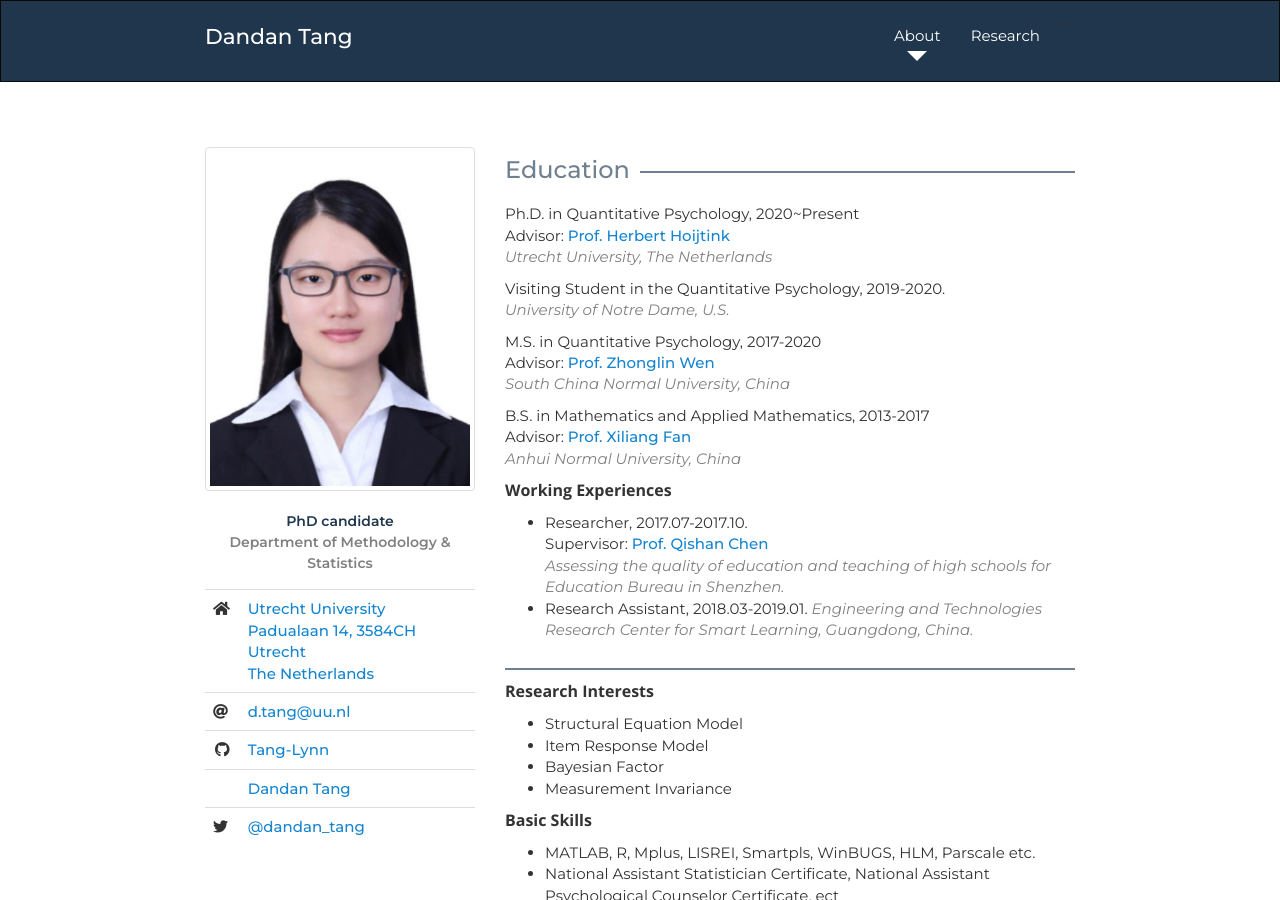
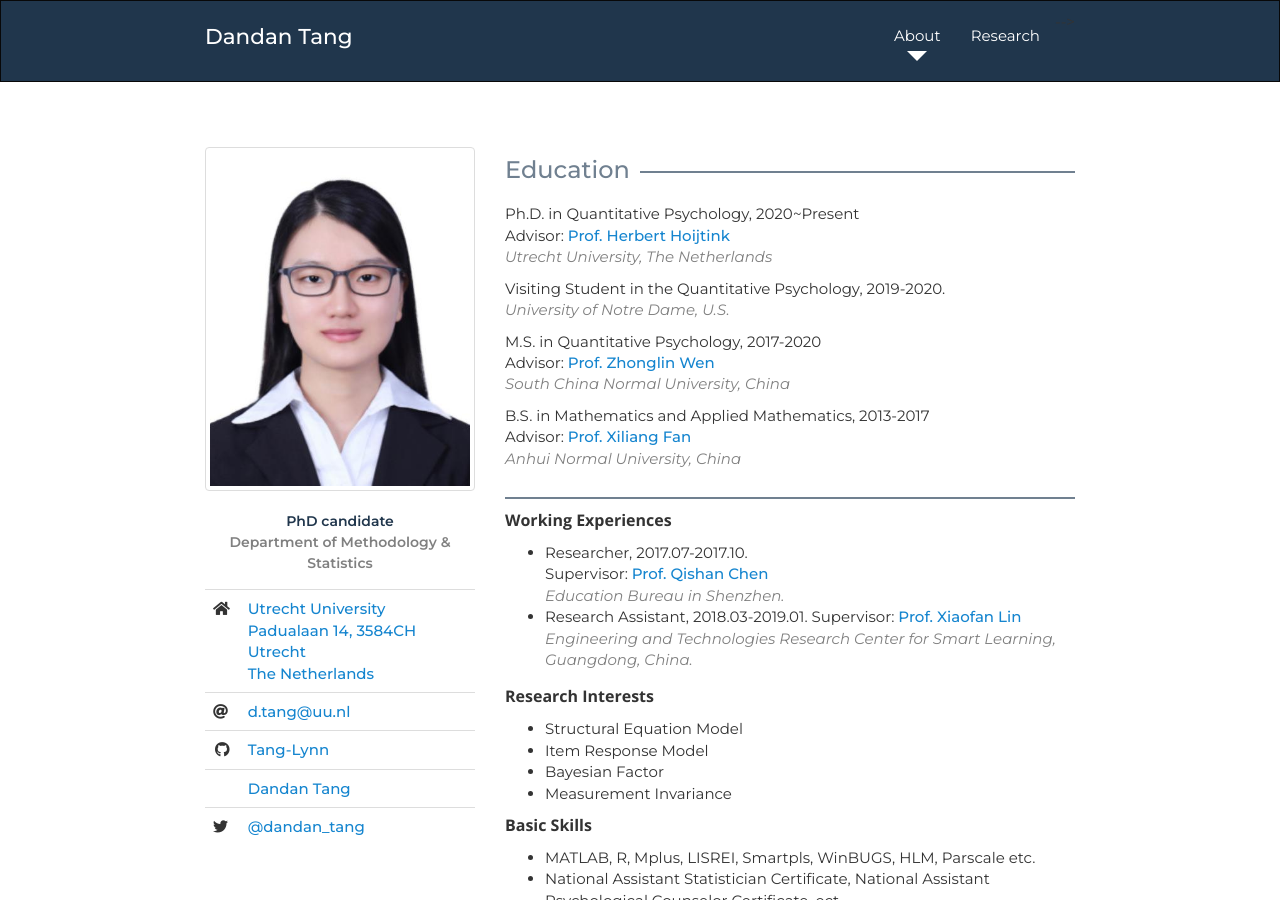
Before and after one commit to Tang-Lynn/tang-lynn.github.io, a Jekyll site: the page index.html, which Jekyll copies as it is, in a window 1280 px wide and 900 px high. Built offline with Jekyll 4.4.1, drawn with Linux system fonts in a browser that asks for light colours; nearby versions of some CDN libraries; a style sheet for code colours, icons or effects is not loaded; some of the changed text lies outside the part shown.

Commit message:
Update index.html

```diff
--- a/index.html
+++ b/index.html
@@ -125,6 +125,7 @@
             <span class="university"><em>Anhui Normal University, China</em></span>
 	</li>
           </ul>
+	  <h3 class="push-down-4"></h3>
 
 	  <b>Working Experiences</b>
             <!-- <h3 class="push-down-4"><span>Select Publications</span></h3> -->
@@ -134,14 +135,15 @@
             <ul class="push-down-1">
                <li> Researcher, 2017.07-2017.10. <br>
 		   Supervisor: <a href="https://psy.scnu.edu.cn/a/20150624/54.html">Prof. Qishan Chen </a> <br>
-		 <span class="university"><em> Assessing the quality of education and teaching of high schools for Education Bureau in Shenzhen. </em></span>
+		 <span class="university"><em> Education Bureau in Shenzhen. </em></span>
 	       </li>
                <li> Research Assistant, 2018.03-2019.01.
+		   Supervisor: <a href="http://site.scnu.edu.cn/a/20220106/1410.html">Prof. Xiaofan Lin </a> <br>
 		  <span class="university"><em> Engineering and Technologies Research Center for Smart Learning, Guangdong, China.</em></span>
           </li>
 	  </ul>
 
-        <h3 class="push-down-4"></h3>
+
 
         <!-- <p>I am a PhD candidate under the supervision of <a href= "https://www.uu.nl/staff/hhoijtink"> Prof. Herbert Hoijtink </a>in the Department of Methodology & Statistic at Utrecht University. My co-supervisors are <a href= "https://www.uu.nl/staff/CJvanLissa"> Dr. Caspar van Lissa </a> in the Department of Methodology & Statistic at Utrecht University and <a href= "http://www.dep.ecnu.edu.cn/eng/06/6e/c16899a198254/page.htm"> Dr. Xin Gu </a> in the Department of Educational Psychology at East China Normal University.</p>  -->
 	<p> </p>
```
Also changed, not shown: other parts of index.html (+1 -0 lines).
